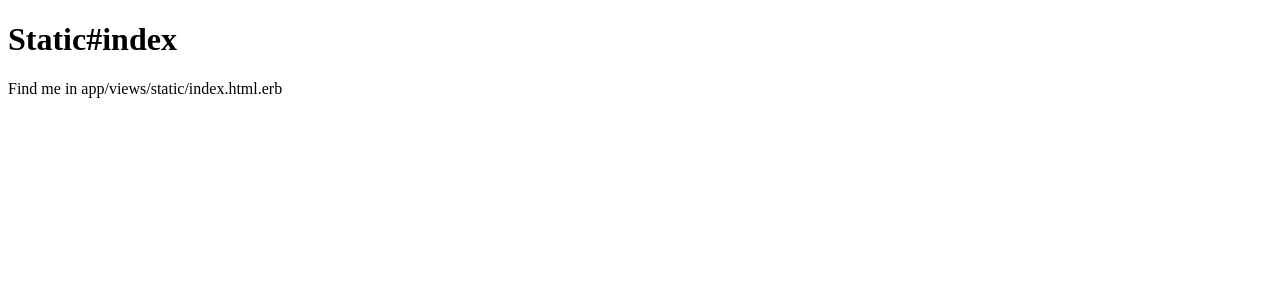
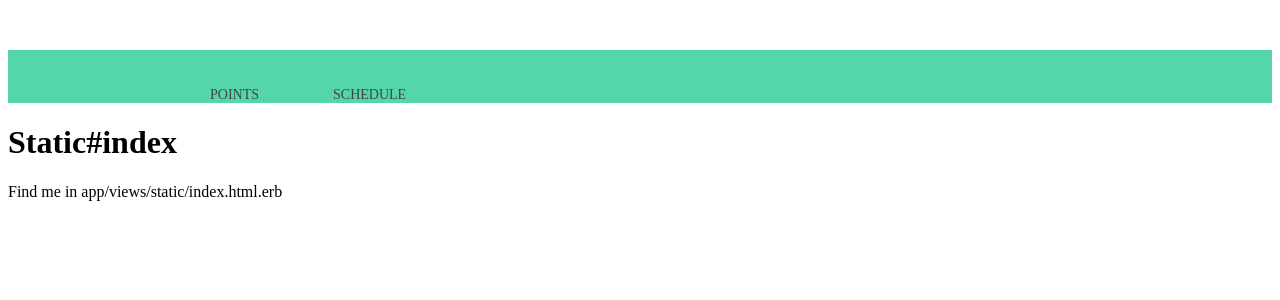
Before and after one commit to Principles-Group-8/tour-guides-app, a Rails app: page / in a window 1280 px wide. Shown: the top 300 px of the page. Run offline with Rails 7, Linux system fonts and the light colour scheme; style sheets or scripts are compiled from the project's sources.

Commit message:
adding nav-bar

```diff
--- a/app/assets/stylesheets/application.css
+++ b/app/assets/stylesheets/application.css
@@ -13,3 +13,41 @@
  *= require_tree .
  *= require_self
  */
+.container {
+    width:1000px;
+    margin:auto;
+    margin-top:50px;
+}
+.fortm-container {
+    width:500px;
+}
+ header {
+    background: #55d6aa;
+}
+header::after {
+    content: '';
+    display: table;
+    clear: both;
+}
+nav {
+    float: center;
+}
+nav ul {
+    margin: 0;
+    padding: 0;
+    list-style: none;
+}
+nav li {
+    display: inline-block;
+    margin-left: 70px;
+    padding-top: 35px;
+}
+nav a {
+    color: #444;
+    text-decoration: none;
+    text-transform: uppercase;
+    font-size: 14px;
+}
+nav a:hover{
+    color: #000;
+}
--- /dev/null
+++ b/app/views/layouts/_navbar.html.erb
@@ -0,0 +1,10 @@
+<header>
+    <div class = 'container'>
+        <nav>
+            <ul>
+                <li><%= link_to "Points", 'https://www.youtube.com/watch?v=dQw4w9WgXcQ' %></li>
+                <li><%= link_to "Schedule", 'https://www.youtube.com/watch?v=dQw4w9WgXcQ' %></li>
+            </ul>
+        </nav>
+    </div>
+</header>
--- a/app/views/layouts/application.html.erb
+++ b/app/views/layouts/application.html.erb
@@ -11,6 +11,7 @@
   </head>
 
   <body>
+    <%= render "layouts/navbar" %>
     <%= yield %>
   </body>
 </html>
```
